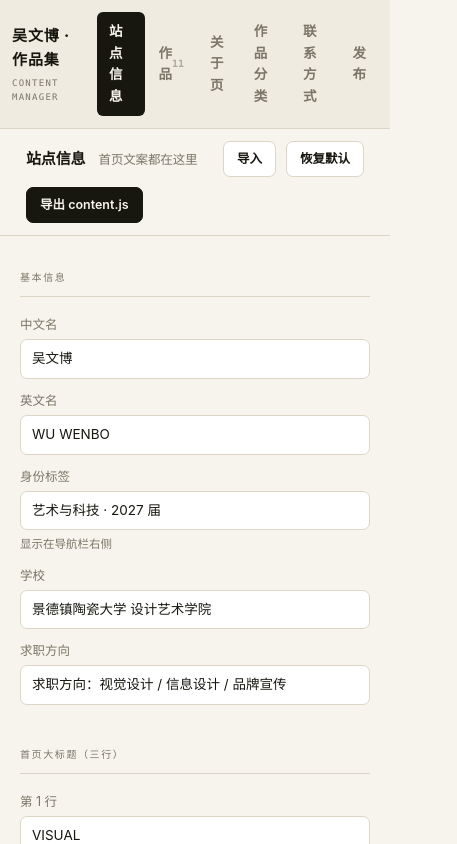
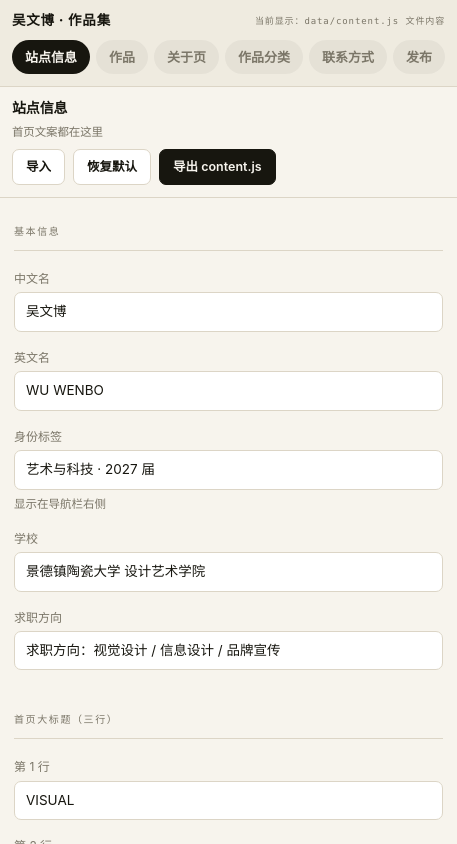
Before and after one commit to wuwenbo1205/wu-wenbo-portfolio, a plain HTML site: page editor.html in a window 390 px wide. Shown: the whole page, 457 px wide, since content can reach past the window. Drawn offline with Linux system fonts and the light colour scheme.

Commit message:
更新 css/editor.css

```diff
--- a/css/editor.css
+++ b/css/editor.css
@@ -92,11 +92,15 @@ button, input, textarea, select { font: inherit; color: inherit; }
   font-size: 12.5px; color: var(--muted); padding-top: 9px; text-align: right;
 }
 .f > .in { min-width: 0; }
-input[type="text"], textarea, select {
+input[type="text"], input[type="password"], input[type="search"],
+input[type="email"], input[type="url"], textarea, select {
   width: 100%; background: #fff; border: 1px solid var(--line); border-radius: 7px;
   padding: 8px 11px; font-size: 13.5px; outline: none; transition: .18s;
 }
-input[type="text"]:focus, textarea:focus, select:focus { border-color: var(--accent); box-shadow: 0 0 0 3px rgba(30, 58, 102, .1); }
+input[type="text"]:focus, input[type="password"]:focus, input[type="search"]:focus,
+input[type="email"]:focus, input[type="url"]:focus, textarea:focus, select:focus {
+  border-color: var(--accent); box-shadow: 0 0 0 3px rgba(30, 58, 102, .1);
+}
 textarea { resize: vertical; min-height: 66px; line-height: 1.7; }
 .hint { font-size: 11.5px; color: var(--muted); margin-top: 5px; }
 .row2 { display: grid; grid-template-columns: 1fr 1fr; gap: 12px; }
@@ -164,13 +168,127 @@ textarea { resize: vertical; min-height: 66px; line-height: 1.7; }
 }
 .toast.is-on { opacity: 1; transform: translate(-50%, 0); }
 
-@media (max-width: 900px) {
-  .ed { grid-template-columns: 1fr; }
-  .ed-side { flex-direction: row; align-items: center; gap: 12px; overflow-x: auto; padding: 12px; border-right: 0; border-bottom: 1px solid var(--line); }
-  .ed-nav { flex-direction: row; }
-  .ed-side__foot, .ed-state { display: none; }
-  .ed-body.split { grid-template-columns: 1fr; }
-  .ed-list { border-right: 0; border-bottom: 1px solid var(--line); max-height: 180px; }
-  .f { grid-template-columns: 1fr; gap: 4px; }
-  .f > label { text-align: left; padding-top: 0; }
+/* ------------------------------------------------------------------ 发布视图 */
+.pub-actions {
+  display: flex; gap: 10px; flex-wrap: wrap;
+  margin: 26px 0 16px; padding-top: 22px; border-top: 1px solid var(--line);
 }
+.pub-log {
+  font-family: var(--font-mono); font-size: 12px; line-height: 1.9;
+  background: var(--paper-2); border: 1px solid var(--line); border-radius: 6px;
+  padding: 14px 16px; min-height: 76px; max-height: 260px; overflow: auto;
+  color: var(--muted); white-space: pre-wrap;
+}
+.pub-log .ok { color: #2C6B4F; }
+.pub-log .bad { color: var(--danger); }
+.pub-log .warn { color: #8A6A1F; }
+.pub-help {
+  margin-top: 22px; border: 1px solid var(--line); border-radius: 6px;
+  padding: 12px 16px; background: #fff; font-size: 13px;
+}
+.pub-help summary { cursor: pointer; font-weight: 600; color: var(--accent); }
+.pub-help ol { margin: 12px 0 8px; padding-left: 20px; line-height: 1.9; }
+.pub-help code {
+  font-family: var(--font-mono); font-size: 11.5px; background: var(--paper-2);
+  padding: 1px 5px; border-radius: 3px;
+}
+
+/* ==================================================================
+   窄屏（手机 / 竖屏平板）
+   ------------------------------------------------------------------
+   原来左侧 208px 固定栏在手机上要占掉半屏，主编辑区挤成一条。
+   改成：顶部一行「标题 + 状态」+ 一行可横向滑动的栏目胶囊。
+   ================================================================== */
+@media (max-width: 820px) {
+
+  /* 侧栏从「左侧竖条」变成「顶部两条横条」 */
+  .ed {
+    grid-template-columns: 1fr;
+    grid-template-rows: auto 1fr;
+    height: 100dvh;
+  }
+
+  .ed-side {
+    flex-direction: row;
+    flex-wrap: wrap;
+    align-items: center;
+    gap: 8px 10px;
+    padding: 10px 12px;
+    border-right: 0;
+    border-bottom: 1px solid var(--line);
+  }
+
+  .ed-logo { font-size: 13.5px; flex: 0 0 auto; }
+  .ed-logo small { display: none; }
+
+  /* 状态压成一行，太长就省略号，别让它撑开 */
+  .ed-state {
+    flex: 1 1 auto;
+    min-width: 0;
+    border-top: 0;
+    padding-top: 0;
+    text-align: right;
+    font-size: 9px;
+    white-space: nowrap;
+    overflow: hidden;
+    text-overflow: ellipsis;
+  }
+  .ed-state br { display: none; }
+
+  /* 栏目变成第二行的横向胶囊条，可左右滑 */
+  .ed-nav {
+    order: 3;
+    flex: 1 1 100%;
+    flex-direction: row;
+    gap: 6px;
+    overflow-x: auto;
+    overflow-y: hidden;
+    scrollbar-width: none;
+    padding-bottom: 2px;
+  }
+  .ed-nav::-webkit-scrollbar { display: none; }
+  .ed-nav button {
+    flex: 0 0 auto;
+    white-space: nowrap;
+    padding: 7px 13px;
+    border-radius: 999px;
+    background: rgba(0, 0, 0, .045);
+    font-size: 13px;
+  }
+  .ed-nav button.is-on { background: var(--ink); }
+  .ed-nav em { display: none; }
+
+  /* 侧栏底部的跳转链接在手机上没地方放，收起来 */
+  .ed-side__foot { display: none; }
+
+  /* 顶栏：标题独占一行，按钮换行排 */
+  .ed-top { padding: 10px 12px 12px; gap: 8px; }
+  .ed-top h1 { flex: 1 1 100%; font-size: 14px; }
+  .ed-top h1 span { display: block; margin: 3px 0 0; font-size: 11.5px; }
+
+  .ed-body { padding: 18px 14px 80px; }
+
+  /* 表单标签从左侧一列改到输入框上方 */
+  .f { grid-template-columns: 1fr; gap: 4px; margin-bottom: 16px; }
+  .f > label { text-align: left; padding-top: 0; font-size: 12px; }
+  .row2 { grid-template-columns: 1fr; }
+
+  /* 作品页：列表在上（限高可滚），编辑区在下 */
+  .ed-body.split {
+    grid-template-columns: 1fr;
+    grid-template-rows: auto 1fr;
+  }
+  .ed-list {
+    border-right: 0;
+    border-bottom: 1px solid var(--line);
+    max-height: 32vh;
+    padding: 12px 10px;
+  }
+  .ed-pane { padding: 18px 14px 80px; }
+
+  .block__h input { flex: 1 1 auto; }
+
+  .pub-actions { margin-top: 18px; padding-top: 16px; }
+  .pub-actions .btn { flex: 1 1 auto; }
+  .pub-log { font-size: 11px; max-height: 200px; }
+}
```
